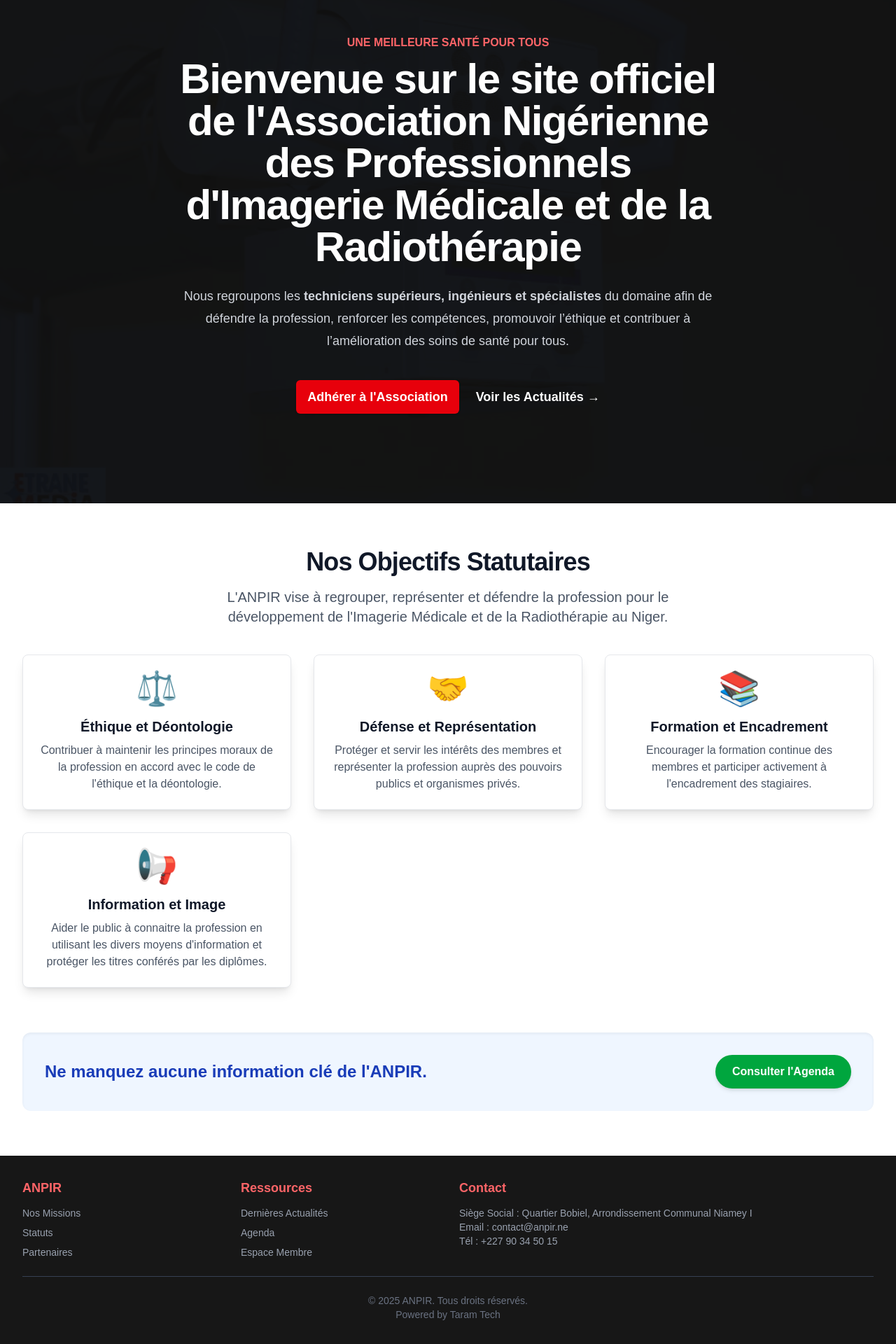
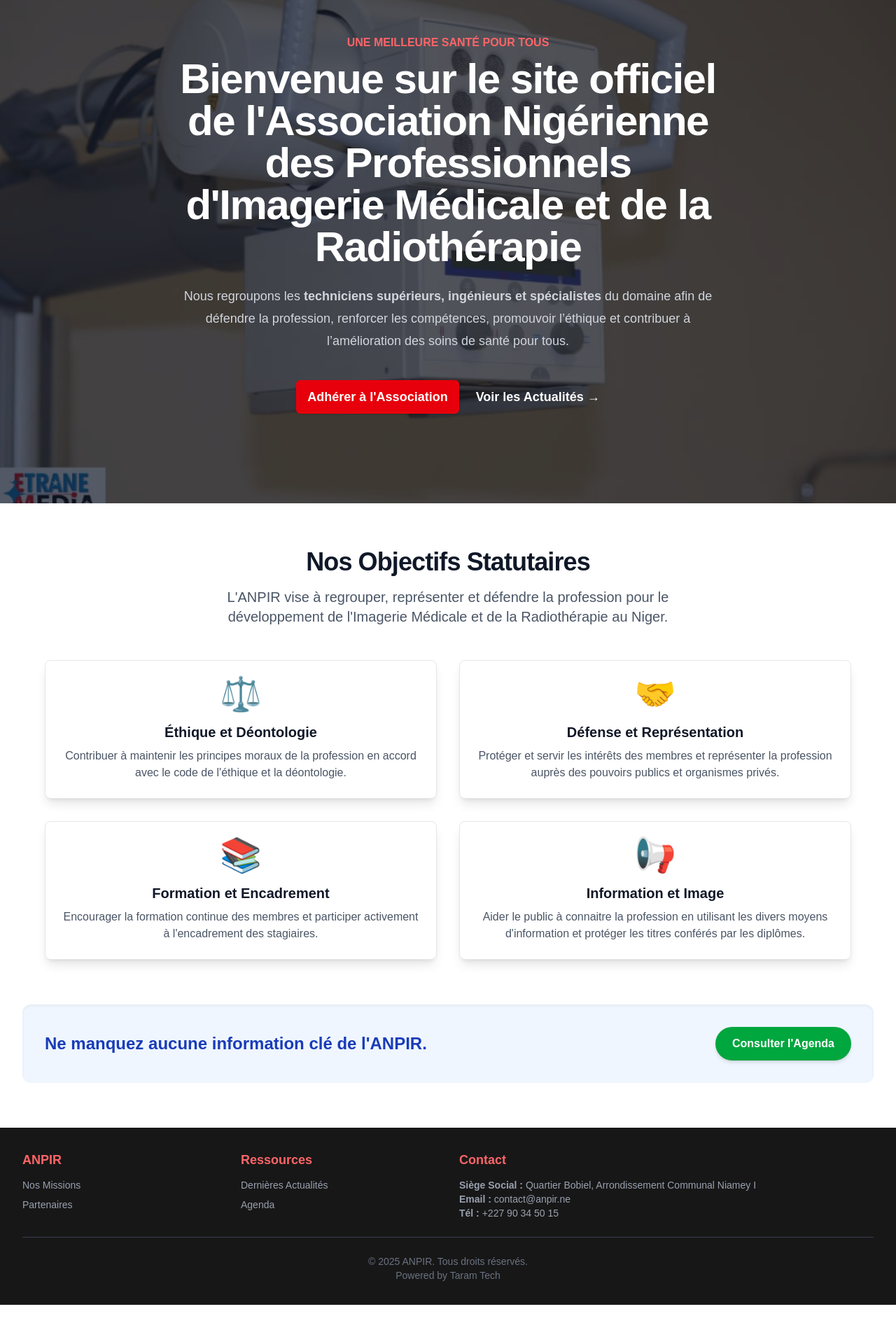
Before and after one commit to dchaibou/anpir-website, a Next.js app: page / in a window 1280 px wide. Shown: the part 159-2079 px from the top of the page at 70% size. After the commit the page ends 2023 px from the top, so only its background shows below. Built offline with nearby package versions, Linux system fonts and the light colour scheme.

Commit message:
fix: mise à jour des classes CSS pour améliorer la lisibilité et la présentation des formulaires et du pied de page

```diff
--- a/app/page.tsx
+++ b/app/page.tsx
@@ -16,28 +16,27 @@
             pour le développement de l&apos;Imagerie Médicale et de la
             Radiothérapie au Niger.
           </p>
-
-          <div className="mt-10 grid grid-cols-1 gap-8 md:grid-cols-3">
+          <div className="mt-12 grid grid-cols-1 gap-8 md:grid-cols-2 lg:grid-cols-2 max-w-6xl mx-auto">
             {[
               {
+                icon: "⚖️",
                 title: "Éthique et Déontologie",
                 desc: "Contribuer à maintenir les principes moraux de la profession en accord avec le code de l'éthique et la déontologie.",
-                icon: "⚖️",
               },
               {
+                icon: "🤝",
                 title: "Défense et Représentation",
                 desc: "Protéger et servir les intérêts des membres et représenter la profession auprès des pouvoirs publics et organismes privés.",
-                icon: "🤝",
               },
               {
+                icon: "📚",
                 title: "Formation et Encadrement",
                 desc: "Encourager la formation continue des membres et participer activement à l'encadrement des stagiaires.",
-                icon: "📚",
               },
               {
+                icon: "📢",
                 title: "Information et Image",
                 desc: "Aider le public à connaitre la profession en utilisant les divers moyens d'information et protéger les titres conférés par les diplômes.",
-                icon: "📢",
               },
             ].map((item) => (
               <div
--- a/components/ContactForm.tsx
+++ b/components/ContactForm.tsx
@@ -79,7 +79,7 @@
             id="name"
             name="name"
             required
-            className="mt-1 block w-full rounded-md border-0 py-2.5 px-3 shadow-sm ring-1 ring-inset ring-gray-300 focus:ring-2 focus:ring-inset focus:ring-red-600 sm:text-sm sm:leading-6"
+            className="mt-1 text-gray-900 block w-full rounded-md border-0 py-2.5 px-3 shadow-sm ring-1 ring-inset ring-gray-300 focus:ring-2 focus:ring-inset focus:ring-red-600 sm:text-sm sm:leading-6"
           />
         </div>
 
@@ -95,7 +95,7 @@
             id="email"
             name="email"
             required
-            className="mt-1 block w-full rounded-md border-0 py-2.5 px-3 shadow-sm ring-1 ring-inset ring-gray-300 focus:ring-2 focus:ring-inset focus:ring-red-600 sm:text-sm sm:leading-6"
+            className="mt-1 text-gray-900 block w-full rounded-md border-0 py-2.5 px-3 shadow-sm ring-1 ring-inset ring-gray-300 focus:ring-2 focus:ring-inset focus:ring-red-600 sm:text-sm sm:leading-6"
           />
         </div>
 
@@ -110,7 +110,7 @@
             type="text"
             id="subject"
             name="subject"
-            className="mt-1 block w-full rounded-md border-0 py-2.5 px-3 shadow-sm ring-1 ring-inset ring-gray-300 focus:ring-2 focus:ring-inset focus:ring-red-600 sm:text-sm sm:leading-6"
+            className="mt-1 text-gray-900 block w-full rounded-md border-0 py-2.5 px-3 shadow-sm ring-1 ring-inset ring-gray-300 focus:ring-2 focus:ring-inset focus:ring-red-600 sm:text-sm sm:leading-6"
           />
         </div>
 
@@ -126,7 +126,7 @@
             name="message"
             rows={5}
             required
-            className="mt-1 block w-full rounded-md border-0 py-1.5 px-3 text-gray-900 shadow-sm ring-1 ring-inset ring-gray-300 placeholder:text-gray-400 focus:ring-2 focus:ring-inset focus:ring-red-600 sm:text-sm sm:leading-6"
+            className="mt-1 text-gray-900 block w-full rounded-md border-0 py-1.5 px-3 shadow-sm ring-1 ring-inset ring-gray-300 placeholder:text-gray-400 focus:ring-2 focus:ring-inset focus:ring-red-600 sm:text-sm sm:leading-6"
           />
         </div>
 
--- a/components/Footer.tsx
+++ b/components/Footer.tsx
@@ -13,11 +13,6 @@
               <li>
                 <Link href="/a-propos" className="hover:text-white">
                   Nos Missions
-                </Link>
-              </li>
-              <li>
-                <Link href="/statuts" className="hover:text-white">
-                  Statuts
                 </Link>
               </li>
               <li>
@@ -42,23 +37,17 @@
                   Agenda
                 </Link>
               </li>
-              <li>
-                <Link href="/espace-membre" className="hover:text-white">
-                  Espace Membre
-                </Link>
-              </li>
             </ul>
           </div>
           <div className="col-span-2 md:col-span-2">
-            <h4 className="font-semibold text-lg mb-3 text-red-400">
-              Contact
-            </h4>
+            <h4 className="font-semibold text-lg mb-3 text-red-400">Contact</h4>
             <p className="text-sm text-gray-400">
-              Siège Social : Quartier Bobiel, Arrondissement Communal Niamey I
+              <b>Siège Social :</b> Quartier Bobiel, Arrondissement Communal
+              Niamey I
               <br />
-              Email : contact@anpir.ne
+              <b>Email :</b> contact@anpir.ne
               <br />
-              Tél : +227 90 34 50 15
+              <b>Tél :</b> +227 90 34 50 15
             </p>
           </div>
         </div>
--- a/components/Hero.tsx
+++ b/components/Hero.tsx
@@ -1,9 +1,10 @@
 import Link from "next/link";
+import React from "react"; // S'assurer que React est importé
 
 export default function Hero() {
   return (
     <div className="relative isolate overflow-hidden bg-neutral-900 py-24 sm:py-32">
-      <div className="absolute inset-0 -z-10 h-full w-full opacity-30">
+      <div className="absolute inset-0 -z-10 h-full w-full">
         <div
           className="bg-cover bg-center h-full w-full"
           style={{
@@ -12,7 +13,7 @@
           }}
         >
           <div
-            className="absolute inset-0 bg-gray-900 mix-blend-multiply"
+            className="absolute inset-0 bg-gray-900 opacity-70"
             aria-hidden="true"
           />
         </div>
```
